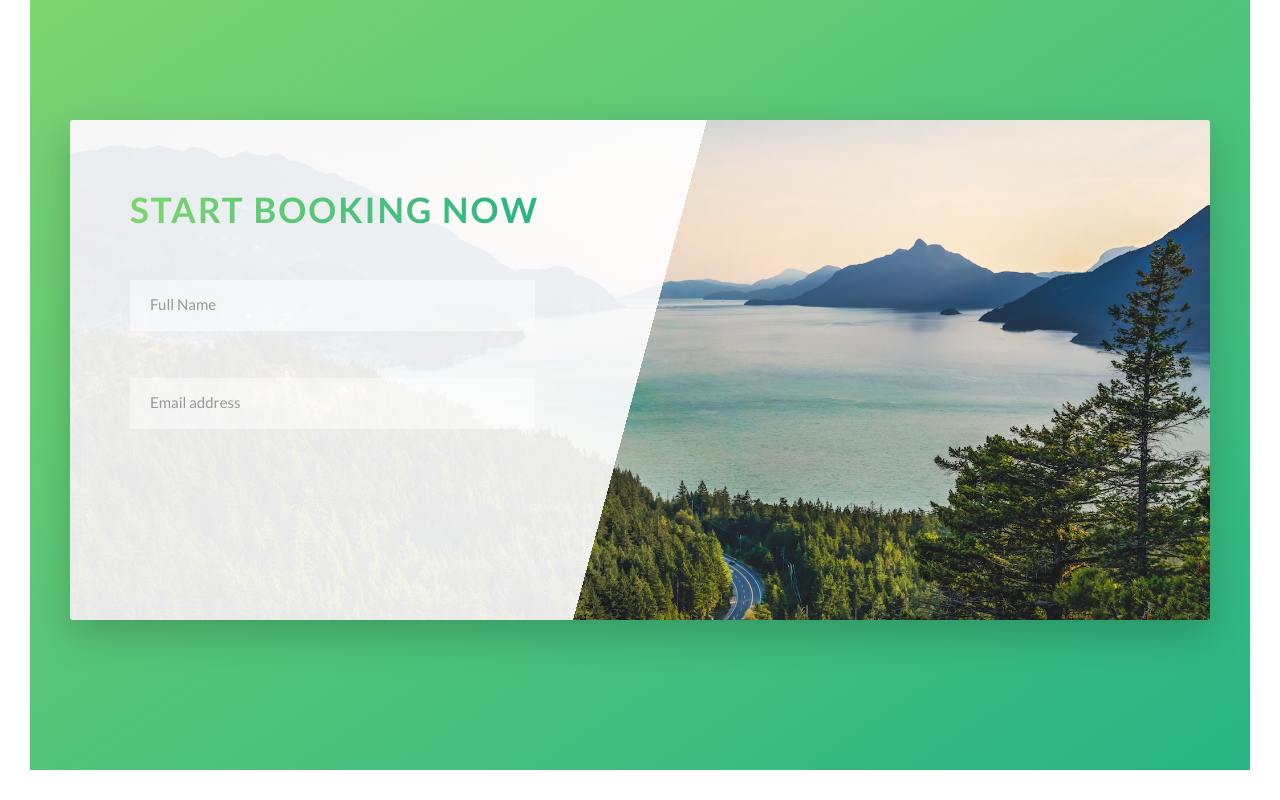
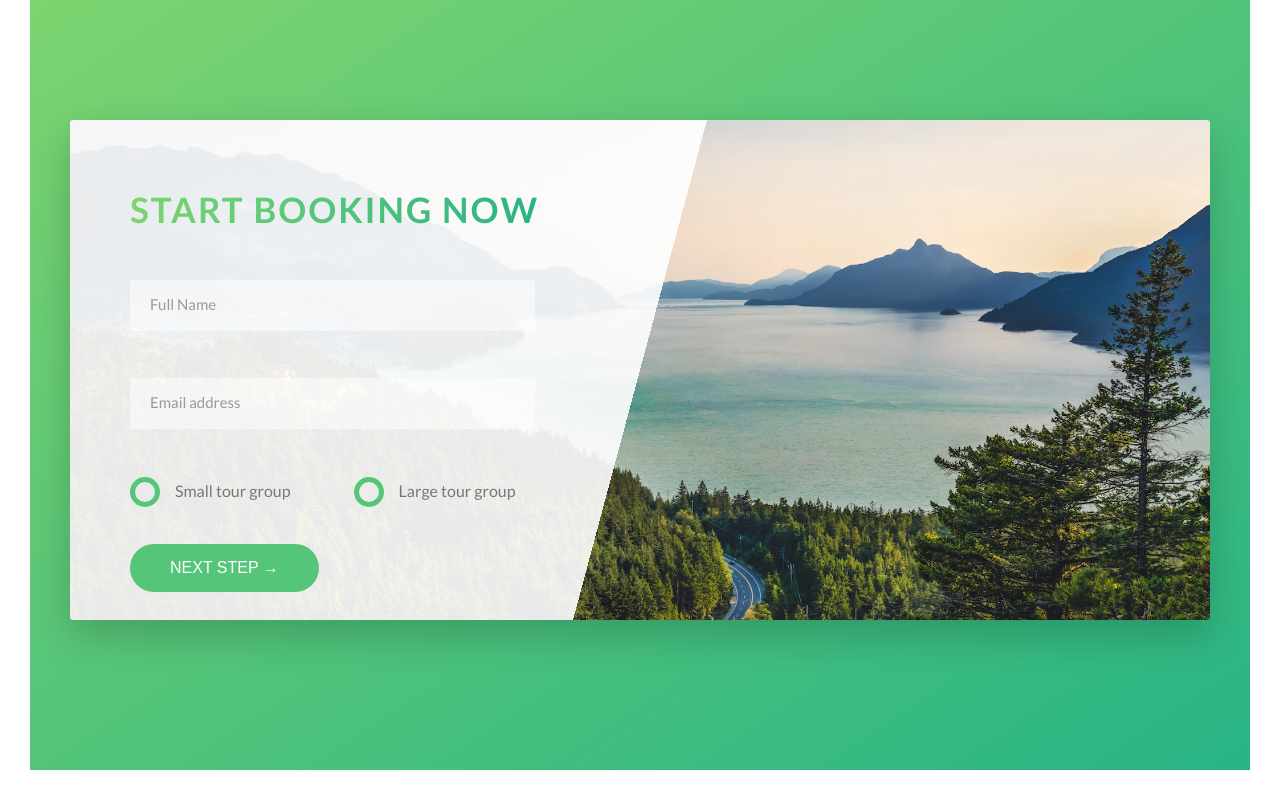
Before and after one commit to augustoqa/natours-css, a website: page index.html in a window 1280 px wide. Shown: the part 4527-5327 px from the top of the page. Drawn offline with Linux system fonts and the light colour scheme.

Commit message:
Building the Booking Section - Part 3

```diff
--- a/index.html
+++ b/index.html
@@ -286,6 +286,28 @@
 								<input type="email" class="form__input" placeholder="Email address" id="email" required>
 								<label for="email" class="form__label">Email address</label>
 							</div>
+
+							<div class="form__group u-margin-bottom-medium">
+								<div class="form__radio-group">
+									<input type="radio" class="form__radio-input" id="small" name="size">
+									<label for="small" class="form__radio-label">
+										<span class="form__radio-button"></span>
+										Small tour group
+									</label>
+								</div>
+
+								<div class="form__radio-group">
+									<input type="radio" class="form__radio-input" id="large" name="size">
+									<label for="large" class="form__radio-label">
+										<span class="form__radio-button"></span>
+										Large tour group
+									</label>
+								</div>
+							</div>
+
+							<div class="form__group">
+								<button class="btn btn--green">Next step &rarr;</button>
+							</div>
 						</form>
 					</div>
 				</div>
--- a/sass/base/_utilities.scss
+++ b/sass/base/_utilities.scss
@@ -1,8 +1,8 @@
-.u-center-text { text-align: center; }
+.u-center-text { text-align: center !important; }
 
-.u-margin-bottom-small { margin-bottom: 1.5rem; }
-.u-margin-bottom-medium { margin-bottom: 4rem; }
-.u-margin-bottom-big { margin-bottom: 8rem; }
+.u-margin-bottom-small { margin-bottom: 1.5rem !important; }
+.u-margin-bottom-medium { margin-bottom: 4rem !important; }
+.u-margin-bottom-big { margin-bottom: 8rem !important; }
 
-.u-margin-top-big { margin-top: 8rem; }
-.u-margin-top-huge { margin-top: 10rem; }
+.u-margin-top-big { margin-top: 8rem !important; }
+.u-margin-top-huge { margin-top: 10rem !important; }
--- a/sass/components/_button.scss
+++ b/sass/components/_button.scss
@@ -1,4 +1,5 @@
 .btn {
+	&,
 	&:link,
 	&:visited {
 		text-transform: uppercase;
@@ -9,6 +10,10 @@
 		transition: all .2s;
 		position: relative;
 		font-size: $default-font-size;
+
+		// Change for the <button> element
+		border: none;
+		cursor: pointer;
 	}
 
 
@@ -22,7 +27,9 @@
 		}
 	}
 
-	&:active {
+	&:active,
+	&:focus  {
+		outline: none;
 		transform: translateY(-1px);
 		box-shadow: 0 .5rem 1rem rgba($color-black,.2);
 	}
--- a/sass/components/_form.scss
+++ b/sass/components/_form.scss
@@ -14,6 +14,7 @@
 		border-bottom: 3px solid transparent;
 		width: 90%;
 		display: block;
+		transition: all .3s;
 
 		&:focus {
 			outline: none;
@@ -44,4 +45,50 @@
 		visibility: hidden;
 		transform: translateY(-4rem);
 	}
+
+	&__radio-group {
+		width: 49%;
+		display: inline-block;
+	}
+
+	&__radio-input {
+		display: none;
+	}
+
+	&__radio-label {
+		font-size: $default-font-size;
+		cursor: pointer;
+		position: relative;
+		padding-left: 4.5rem;
+	}
+
+	&__radio-button {
+		height: 3rem;
+		width: 3rem;
+		border: 5px solid $color-primary;
+		border-radius: 50%;
+		display: inline-block;
+		position: absolute;
+		left: 0;
+		top: -.4rem;
+
+		&::after {
+			content: "";
+			display: block;
+			height: 1.3rem;
+			width: 1.3rem;
+			border-radius: 50%;
+			position: absolute;
+			top: 50%;
+			left: 50%;
+			transform: translate(-50%, -50%);
+			background-color: $color-primary;
+			opacity: 0;
+			transition: opacity .2s;
+		}
+	}
+
+	&__radio-input:checked ~ &__radio-label &__radio-button::after {
+		opacity: 1;
+	}
 }
```
Also changed, not shown: css/style.css, 1 other file.
